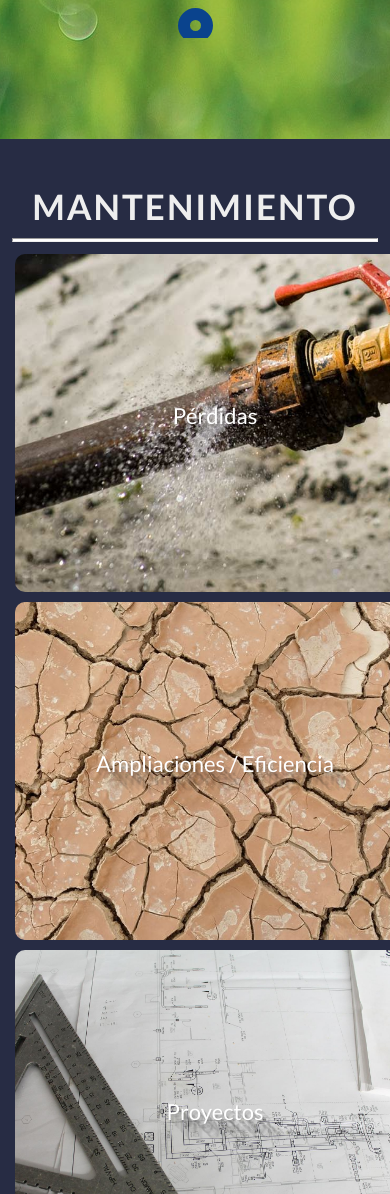
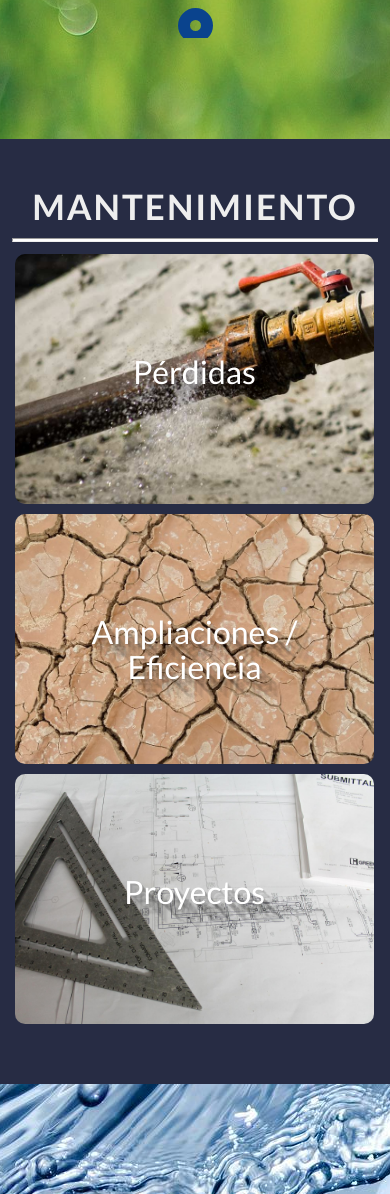
Before and after one commit to bakiUru/SAE-Landing, a website: page index.html in a window 390 px wide. Shown: the part 806-2000 px from the top of the page. Drawn offline with nearby package versions, Linux system fonts and the light colour scheme; some packages are replaced by stand-ins of ours; a script that the page names is missing.

Commit message:
Cambios en mantenimientos - estilo

```diff
--- a/assets/scss/estiloS.css
+++ b/assets/scss/estiloS.css
@@ -1,6 +1,6 @@
 @import url("https://fonts.googleapis.com/css?family=Roboto+Mono");
 h1 {
-  font-size: 2.2em;
+  font-size: 3.2em;
 }
 
 .flip {
@@ -115,3 +115,23 @@ h1 {
   to {transform: translate3d(0,350px,0);}
 
 }
+
+@media only screen and (min-width: 350px) and (max-width: 475px ){
+  .flip > .front, .flip > .back {
+    height: 250px;
+  }
+
+  .text-shadow{
+    margin: 50px auto 20px auto;
+  }
+
+  .flip{
+    margin-right: 1px;
+    width: 359px;
+  }
+
+
+.flip > .front p, .flip > .back p {
+    font-size: 1.4rem;
+}
+}
```
